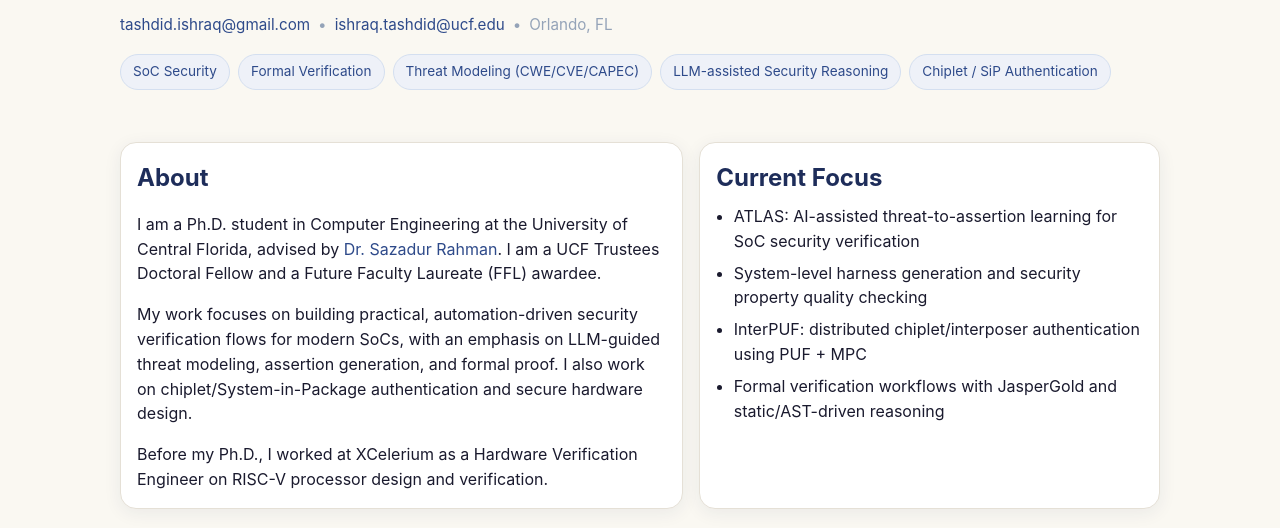
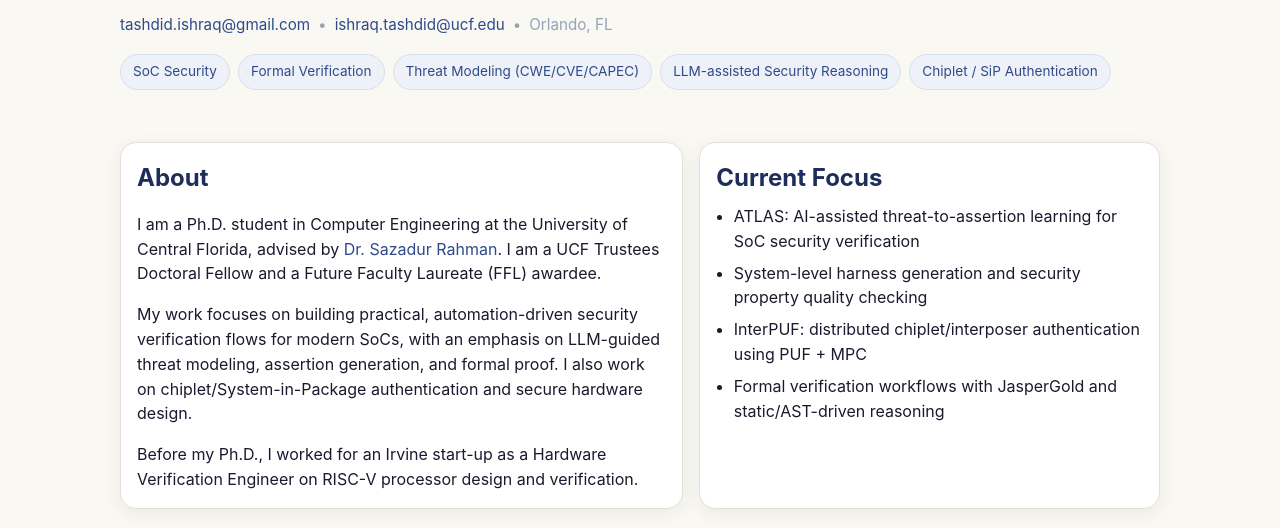
Before and after one commit to IshraqAtUCF/IshraqAtUCF.github.io, a plain HTML site: page index.html in a window 1280 px wide. Shown: the part 272-800 px from the top of the page. Drawn offline with Linux system fonts and the light colour scheme.

Commit message:
Update index.html

```diff
--- a/index.html
+++ b/index.html
@@ -64,7 +64,7 @@
             hardware design.
           </p>
           <p>
-            Before my Ph.D., I worked at XCelerium as a Hardware Verification Engineer on RISC-V
+            Before my Ph.D., I worked for an Irvine start-up as a Hardware Verification Engineer on RISC-V
             processor design and verification.
           </p>
         </div>
```
